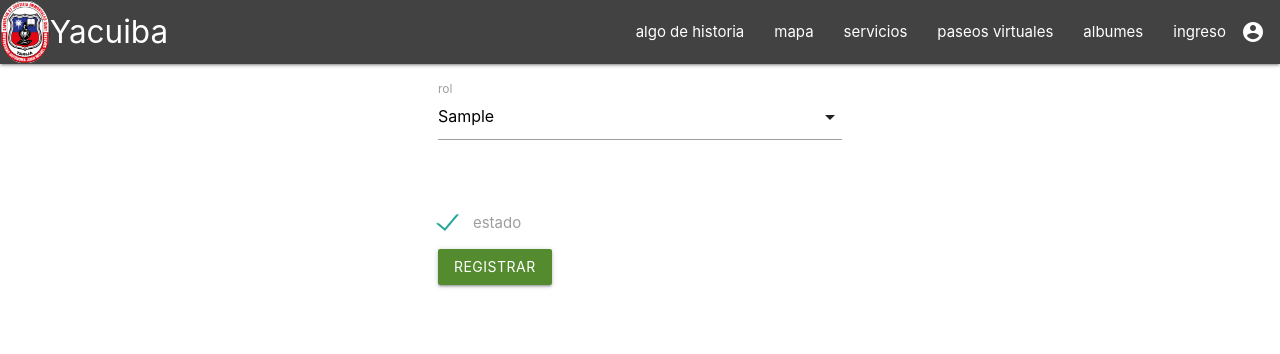
After one commit to diegogarciapablo/turism_yac, a Django app: page /usuarios/a_edit_user/1 in a window 1280 px wide. The commit adds this page. Shown: the top 354 px of the page. Run offline with Django 4.2, Linux system fonts and the light colour scheme; tables that the repository leaves empty hold one stand-in row (values such as "Sample post").

Commit message:
edit usuario por admin

```diff
--- a/turismo_yac/apps/usuario/forms.py
+++ b/turismo_yac/apps/usuario/forms.py
@@ -89,3 +89,21 @@ class FormEditUsuario(forms.ModelForm):
                 }
                 ),
         }
+
+class FormEditAdmin(forms.ModelForm):
+    class Meta:
+        model = Usuario
+        fields = ('is_active','rol')
+        widgets = {
+            'is_active' : forms.CheckboxInput(
+                attrs = {
+                    'class' : 'validate',
+                    'required' : 'required',
+                }
+                ),
+            'rol' : forms.Select(
+                attrs = {
+                    'class' : 'validate'
+                }
+                ),
+            }
--- a/turismo_yac/apps/usuario/urls.py
+++ b/turismo_yac/apps/usuario/urls.py
@@ -5,5 +5,6 @@ from .views import *
 urlpatterns = [
     path('registrar_usuario/',RegistrarUsuario, name = 'registrar_usuario'),
     path('listado_usuarios/',ListadoUsuario, name='listar_usuario'),
-    path('editar_usuario/<int:id>',EditarUsuario, name = 'editar_autor'),
+    path('editar_usuario/<int:id>',EditarUsuario, name = 'editar_usuario'),
+    path('a_edit_user/<int:id>',AdminEditaUsuario, name = 'a_edit_user'),
 ]
--- a/turismo_yac/apps/usuario/views.py
+++ b/turismo_yac/apps/usuario/views.py
@@ -35,13 +35,28 @@ def ListadoUsuario(request):
 
 
 def EditarUsuario(request,id):
+    if request.user.id==id:
+        usuario = Usuario.objects.get(id=id)
+        if request.method == 'GET':
+            u_form = FormEditUsuario(instance = usuario)
+        else:
+            u_form = FormEditUsuario(request.POST, instance = usuario)
+            if u_form.is_valid():
+                print("usuario valido")
+                u_form.save()
+            return redirect('portada:index')
+        return render(request,'usuario/editar_usuario.html',{'u_form':u_form})
+    else:
+        return redirect('portada:index')
+
+def AdminEditaUsuario(request,id):
     usuario = Usuario.objects.get(id=id)
     if request.method == 'GET':
-        u_form = FormEditUsuario(instance = usuario)
+       u_form = FormEditAdmin(instance = usuario)
     else:
-        u_form = FormEditUsuario(request.POST, instance = usuario)
+        u_form = FormEditAdmin(request.POST, instance = usuario)
         if u_form.is_valid():
             print("usuario valido")
             u_form.save()
         return redirect('portada:index')
-    return render(request,'usuario/editar_usuario.html',{'u_form':u_form})
+    return render(request,'usuario/admin_edita_usuario.html',{'u_form':u_form})
--- a/turismo_yac/templates/main_usuario.html
+++ b/turismo_yac/templates/main_usuario.html
@@ -50,7 +50,7 @@
 <!--estructura para el perfil-->
 <ul id="dropdown1" class="dropdown-content">
     {% if user.is_authenticated %}
-        <li><a href="{% url 'usuarios:editar_autor' user.id %}"><i class="material-icons">account_circle</i>editar perfil</a></li>
+        <li><a href="{% url 'usuarios:editar_usuario' user.id %}"><i class="material-icons">account_circle</i>editar perfil</a></li>
         <li><a href="#"><i class="material-icons">notifications</i>notificaciones</a></li>
         <li><a href="#"><i class="material-icons">help</i>como usar la pagina web</a></li>
         <li class="divider"></li>
--- /dev/null
+++ b/turismo_yac/templates/usuario/admin_edita_usuario.html
@@ -0,0 +1,45 @@
+{% extends "main_usuario.html" %}
+    {% block title %}bienvenid@{% endblock %}
+    {% block extracss %}
+    <style type="text/css">
+        checkbox {
+            display: inline-grid;
+        }
+    </style>
+    {% endblock %}
+    {% block content %}
+    <div class="row">
+        {% for error in u_form.username.errors %}
+         <a href="#" class="waves-effect waves-light red btn">{{ error }}</a>
+        {% endfor %}
+        <form class="col s12" method="POST">
+        {% csrf_token %}
+        <div class="row">
+            <div class="input-field col s12">
+                <div class="row">
+                    <div class="input-field col s4 offset-s4">
+                        {{ u_form.rol }}
+                        <label for="id_rol">rol</label>
+                    </div>
+                </div>
+                <div class="row">
+                    <div class="input-field col s4 offset-s4">
+                            <label>
+                                 {{ u_form.is_active }}
+                                 <span>estado</span>
+                            </label>
+                    </div>
+                </div>
+                <div class="row">
+                    <div class="input-field col s4 offset-s4">
+                        <button class=" waves-effect waves-green light-green darken-3 btn" type="submit">registrar</button>
+                    </div>
+                </div>
+            </div>
+        </div>
+        </form>
+    </div>
+    {% endblock %}
+    {% block extrajs %}
+
+    {% endblock %}
--- a/turismo_yac/templates/usuario/listar_usuarios.html
+++ b/turismo_yac/templates/usuario/listar_usuarios.html
@@ -45,7 +45,7 @@ listado usuarios
                                     <td>{{usuario.nacionalidad}}</td>
                                     <td>{{usuario.rol}}</td>
                                     <td>
-                                        <a href="#!" class="waves-effect waves-light btn">editar</a>
+                                        <a href="{% url 'usuarios:a_edit_user' usuario.id %}" class="waves-effect waves-light btn">editar</a>
                                     </td>
                                 </tr>
                                 {% endfor %}
```
Also changed, not shown: turismo_yac/templates/usuario/editar_usuario.html (+5 -2 lines).
